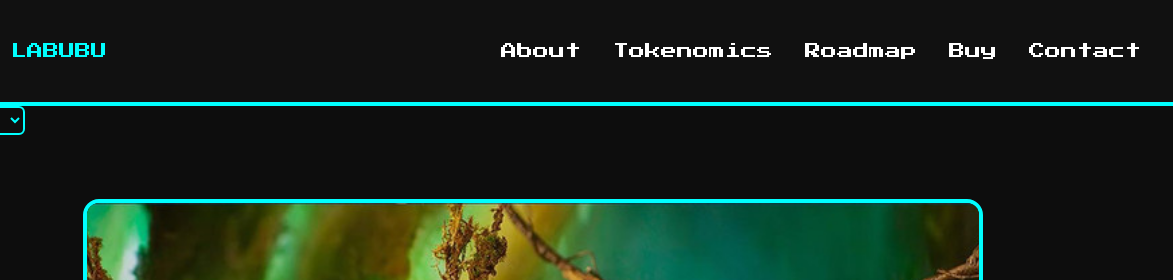
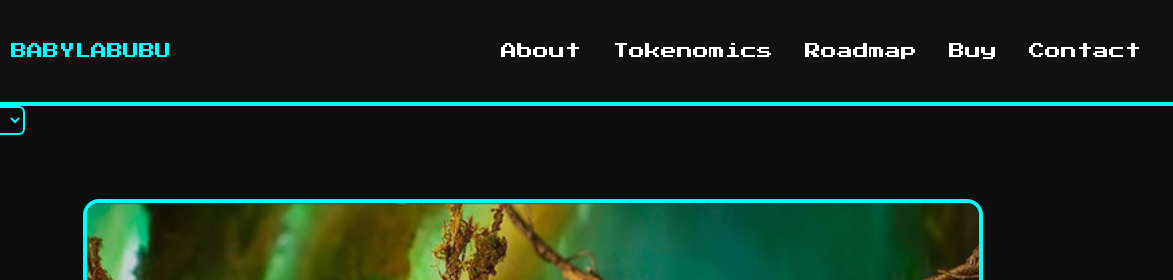
Before and after one commit to woofai-token/Portfolio1, a plain HTML site: page index.html in a window 1280 px wide. Shown: the top 280 px of the page, 107-1280 px from the left. Drawn offline with nearby package versions, Linux system fonts and the light colour scheme.

Commit message:
Update index.html

```diff
--- a/index.html
+++ b/index.html
@@ -493,13 +493,13 @@ border-bottom: 0px;
 }
 
   </style>
-  <title>Labubu Coin</title>
+  <title>BabyLabubu</title>
 </head>
 <body>
   <nav>
     <div class="logo">
       <img src="logo.jpg" alt="Labubu Logo">
-      <span>LABUBU</span>
+      <span>BABYLABUBU</span>
     </div>
     <div class="hamburger" onclick="toggleMenu()">☰</div>
     <div class="nav-links" id="navLinks">
```
